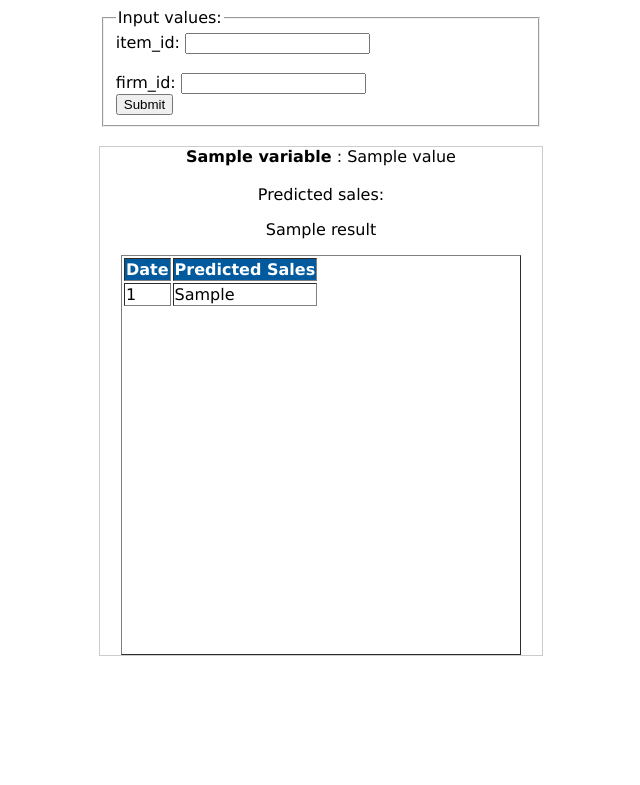
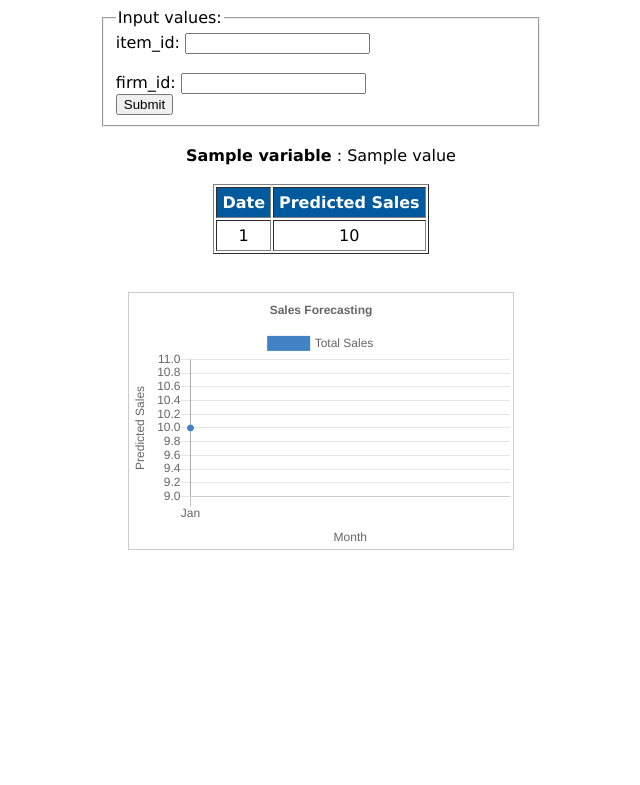
Before and after one commit to animeshgaur25/sales_forecasting_app, a Flask app: template templates/main.html in a window 1280 px wide. Shown: the top 785 px of the page, without its empty margins (319-959 px from the left). Run offline with Flask 2, Linux system fonts and the light colour scheme; the template is opened without the code that fills it: most values are stand-ins (such as "Sample title", 1, 10 or a date in 2020); some libraries are stand-ins or nearby versions.

Commit message:
added line chart

```diff
--- a/app.py
+++ b/app.py
@@ -60,14 +60,14 @@ def main2():
         engine = sqlalchemy.create_engine(
             'postgresql://postgres:bits123@localhost:5432/versa_db')
         query1 = '''
-		SELECT *
+		SELECT inventory_items.id, inventory_transaction_details.delta,	inventory_transaction_details.transaction_date
 		FROM inventory_transaction_details
 		INNER JOIN inventory_items ON inventory_transaction_details.inventory_item_id=inventory_items.id WHERE inventory_items.id = '%(item_id)d'
 		ORDER BY inventory_item_id;
 		''' % {'item_id': item_id}
 
         query2 = '''
-		SELECT *
+		SELECT inventory_items.id, inventory_transaction_details.delta,	inventory_transaction_details.transaction_date
 		FROM inventory_transaction_details
 		INNER JOIN inventory_items ON inventory_transaction_details.inventory_item_id=inventory_items.id WHERE inventory_items.firm_id = '%(firm_id)d'
 		ORDER BY inventory_item_id;
@@ -83,8 +83,8 @@ def main2():
         #	versa_sales1 = versa_sales1[(versa_sales1["inventory_item_id"]==item_id)]
         # if firm_id!=-1:
         #	versa_sales1 = versa_sales1[(versa_sales1["firm_id"]==firm_id)]
-        cols = [2, 3, 4]
-        versa_sales1 = versa_sales1[versa_sales1.columns[cols]]
+        # cols = [2, 3, 4]
+        # versa_sales1 = versa_sales1[versa_sales1.columns[cols]]
         versa_sales1["delta"] = versa_sales1["delta"].abs()
         versa_sales2 = versa_sales1.groupby(
             versa_sales1["transaction_date"], as_index=False).agg({'delta': np.sum})
@@ -117,9 +117,9 @@ def main2():
         versa_sales_monthly['transaction_date'] = pd.to_datetime(
             versa_sales_monthly['transaction_date'])
         versa_sm = versa_sales_monthly.set_index('transaction_date')
-        if data_pts_check(versa_sm["delta"].count()) == False:
+        if (len(versa_sm.index)) < 12:
             print(-1)
-            # return 0
+            return flask.render_template('main_2.html', original_input={'item_id': item_id, 'firm_id': firm_id}, result="More Historical Sales Data required ",)
         engine = sqlalchemy.create_engine(
             'postgresql://postgres:bits123@localhost:5432/versa_db')
         query = '''
--- a/grid.py
+++ b/grid.py
@@ -211,6 +211,8 @@ def user_inp_grid_search(item_id, firm_id, versa_sm):
                 first_diff, shuffle=False, test_size=0.2)
         else:
             d = 2
+            train_data, test_data = train_test_split(
+                first_diff, shuffle=False, test_size=0.2)
 
     # train_data = versa_sm[(versa_sm.index<'2014-05-01')]
     # test_data = versa_sm[(versa_sm.index>='2014-05-01')]
--- a/templates/main.html
+++ b/templates/main.html
@@ -1,5 +1,7 @@
 <!DOCTYPE html>
 <html>
+  <head>
+    <title>Inventory Sales Model</title>
     <style>
       form {
         margin: auto;
@@ -7,22 +9,21 @@
       }
       .result {
         margin: auto;
-      width: 35%;
-      border: 1px solid #ccc;
+        width: 60vh;
+        height: 80vh;
       }
 
       body {
         font-family: "Lucida Sans Unicode", "Lucida Grande", sans-serif;
       }
-    table {
-      overflow-y: auto;
-      width: 400px;
-      height: 400px;
-      display: block;
-    }
       th {
         background-color: #015a9e;
         color: #fff;
+        padding: 5px;
+      }
+      td {
+        text-align: center;
+        padding: 5px;
       }
       tr:nth-child(odd) {
         background-color: #eee;
@@ -34,10 +35,16 @@
       tr:hover {
         background-color: #b3c7dc;
       }
+      #chart-container {
+        border: 1px solid #ccc;
+        display: block;
+        position: relative;
+        width: 30vw;
+      }
     </style>
-  <head>
-    <title>Inventory Sales Model</title>
   </head>
+  <body>
+    <script src="https://cdn.jsdelivr.net/npm/chart.js@2.8.0"></script>
     <form action="{{ url_for('main') }}" method="POST">
       <fieldset>
         <legend>Input values:</legend>
@@ -57,8 +64,6 @@
       <b>{{ variable }}</b> : {{ value }} {% endfor %}
       <br />
       <br />
-    Predicted sales:
-    <p>{{result}}</p>
       <table border="1">
         <tr>
           <th>Date</th>
@@ -66,12 +71,80 @@
         </tr>
         <tr>
           {% for res in result %}
-        <td>{{ res['index']}}</td>
-        <td>{{ res['predicted_mean'] }}</td>
+          <td>{{ res['index'][:7] }}</td>
+          <td>{{ res['predicted_mean'] | int }}</td>
         </tr>
 
         {% endfor %}
       </table>
       {% endif %}
+      <br />
+      <br />
+      <div id="chart-container">
+        <canvas id="chart" width="600" height="400"></canvas>
       </div>
+    </div>
+
+    <script type="text/javascript">
+         const monthNames =  ["Jan", "Feb", "Mar", "Apr", "May", "Jun", "Jul", "Aug", "Sep", "Oct", "Nov", "Dec"];
+         var lineData = [
+           {% for res in result %}
+           {
+             x :  monthNames[(new Date("{{ res['index']}}").getMonth())],
+             y : {{ res['predicted_mean'] | int}}
+           },
+           {% endfor %}
+         ];
+         if(lineData.length > 0){
+           var ctx = document.getElementById("chart")
+           new Chart(ctx, {
+             type: 'line',
+             data: {
+               labels: lineData.map(_ => _.x),
+               datasets: [
+                 {
+                  label: 'Total Sales',
+                  fill: false,
+                  lineTension: 0,
+                  backgroundColor: 'rgb(65,131,196)',
+                  borderColor: 'rgb(65,131,196)',
+                  data: lineData.map(_ => _.y)
+                 }
+               ]
+             },
+             			options: {
+      	responsive: true,
+      	title: {
+      		display: true,
+      		text: 'Sales Forecasting'
+      	},
+      	tooltips: {
+      		mode: 'index',
+      		intersect: false,
+      	},
+      	hover: {
+      		mode: 'nearest',
+      		intersect: true
+      	},
+      	scales: {
+      		xAxes: [{
+      			display: true,
+      			scaleLabel: {
+      				display: true,
+      				labelString: 'Month'
+      			}
+      		}],
+      		yAxes: [{
+      			display: true,
+      			scaleLabel: {
+      				display: true,
+      				labelString: 'Predicted Sales'
+      			}
+      		}]
+      	}
+      }
+           });
+         }
+    </script>
+  </body>
 </html>
--- a/templates/main_2.html
+++ b/templates/main_2.html
@@ -38,5 +38,4 @@
     <p style="font-size: 50px">{{ result }}</p>
     {% endif %}
   </div>
-  <canvas id="myChart" width="400" height="400"></canvas>
 </html>
```
Lines whose indentation alone changed are shown as unchanged.
